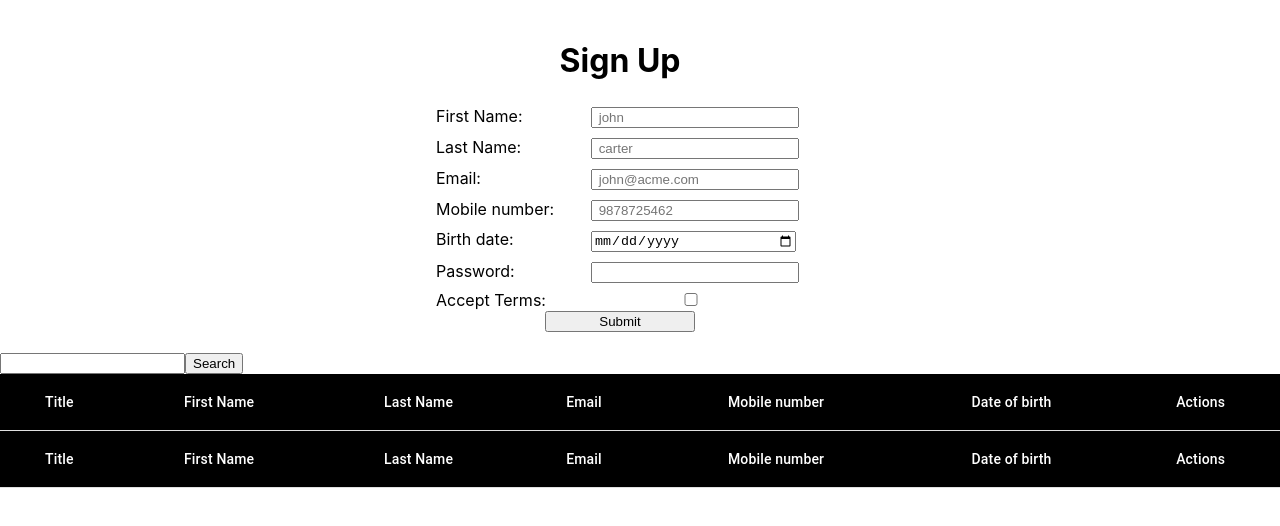
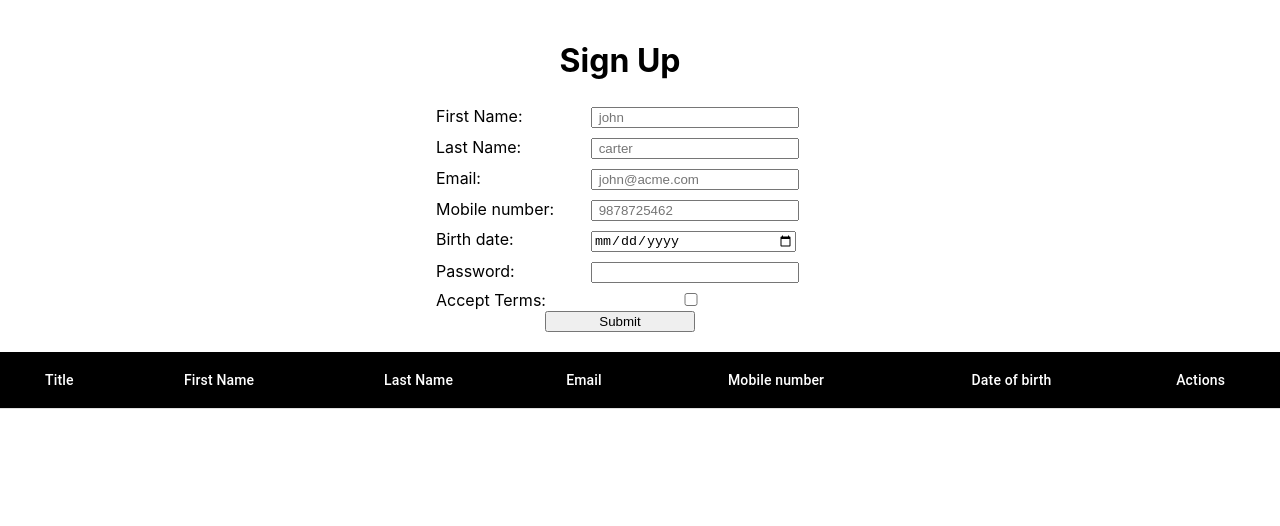
Before and after one commit to vivek-munjapara/React, a React (Create React App) app: page / in a window 1280 px wide. Shown: the top 526 px of the page. Built offline with nearby package versions, Linux system fonts and the light colour scheme.

Commit message:
reverse some functionality

```diff
--- a/src/All_Task/ex_07_EmpForm/EmpCRUD.js
+++ b/src/All_Task/ex_07_EmpForm/EmpCRUD.js
@@ -38,7 +38,11 @@ export default function EmpCRUD({ item, remove }) {
                       <StyledTableCell align="center">{row.email}</StyledTableCell>
                       <StyledTableCell align="center">{row.mobilenumber}</StyledTableCell>
                       <StyledTableCell align="center">{row.dob}</StyledTableCell>
-                      <StyledTableCell align="center"><Button>Edit</Button><Button onClick={() => remove(index)}>Delete</Button></StyledTableCell>
+
+                      <StyledTableCell align="center">
+                          <Button>Edit</Button>
+                          <Button onClick={() => remove(index)}>Delete</Button>
+                      </StyledTableCell>
                   </StyledTableRow>
               ))}
           </TableBody>
--- a/src/All_Task/ex_07_EmpForm/EmpSearch.js
+++ b/src/All_Task/ex_07_EmpForm/EmpSearch.js
@@ -17,10 +17,10 @@ import EmpCRUD from './EmpCRUD';
 
     return (
     <div>
-          <input type='text' onChange={(e) => setInpt(e.target.value)} />
-          <button onClick={srcData}>Search</button>
+          {/* <input type='text' onChange={(e) => setInpt(e.target.value)} />
+          <button onClick={srcData}>Search</button> */}
 
-          <DisplayEmpData item={srceData}/>
+          {/* <DisplayEmpData item={srceData}/> */}
 
     </div>
   )
```
